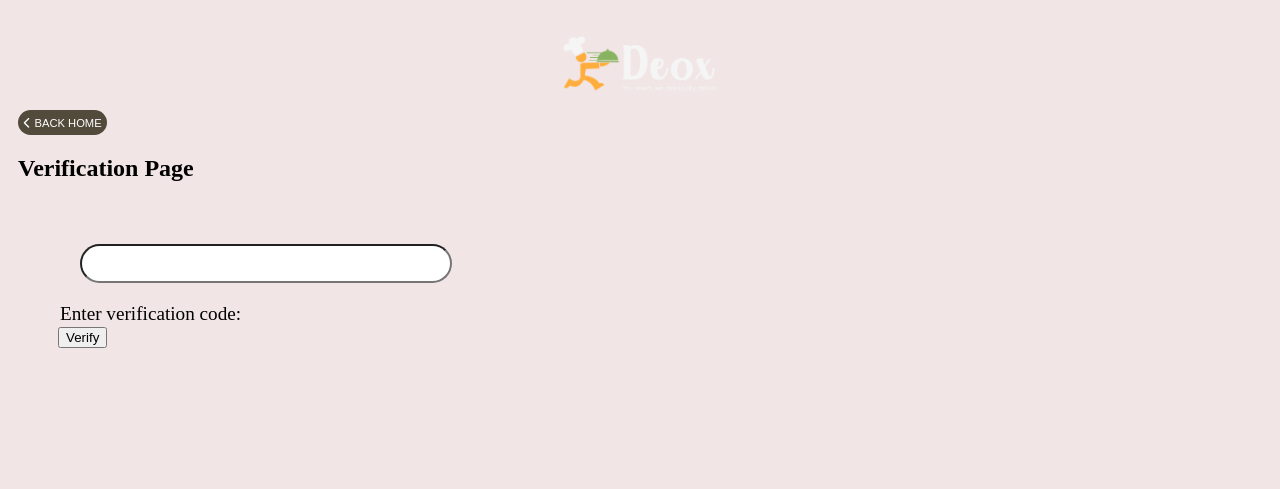
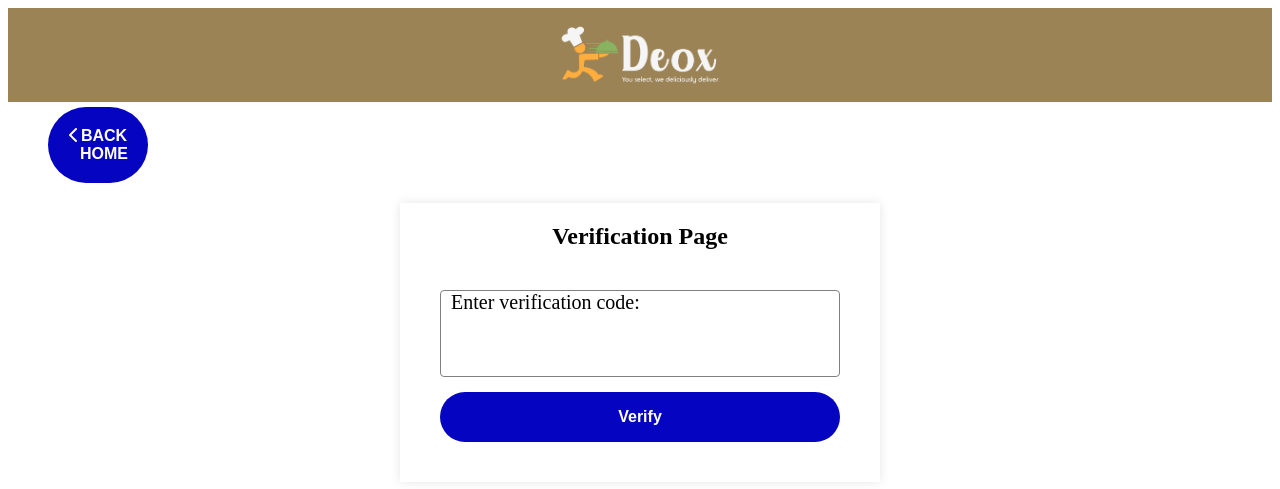
Before and after one commit to Thomas-m-waka/food_ordering_system, a Django app: page /members/enter_verification_code in a window 1280 px wide. Shown: the top 489 px of the page. Run offline with Django 4.2, Linux system fonts and the light colour scheme.

Commit message:
Update home.css

```diff
--- a/members/static/home.css
+++ b/members/static/home.css
@@ -1,65 +1,215 @@
-html{
-    background-color: #f1e5e5;
-    color: black;
-    padding: 10px;
+.container-wrapper {
+    display: flex;
+    justify-content: center;
+    align-items: center;
+    margin-top:20px;
+}
+
+.container {
+    text-align: center;
+    box-shadow: 0 0 10px rgba(3, 3, 3, 0.1);
 
 }
-.my-form{
+.container h2{
 
-    border-radius: 25px;
-    margin: 20px;
-    padding: 20px;
+    margin-bottom:0;
 }
-.my-form label{
-    font-size: 1.2rem;
+
+.myform {
+    width: 400px;
+    padding: 40px;
+    margin-bottom:0;
 }
-.my-input{
+
+.submit_button {
+    width: 400px;
+    border-radius: 20px;
+    padding: 0;
+    margin-top: 0;
+    cursor: pointer;
+    margin-bottom:0;
+}
+
+.form_class {
+    margin-bottom: 15px;
+    display: flex;
+    align-items: center;
+    justify-content: flex-start;
+    padding: 8px;
+    border-radius: 4px;
+    border: 1px solid gray;
+    transition: box-shadow 0.3s ease;
+    position: relative;
+}
+
+.form_class input[type='text'],
+.form_class input[type='password'],
+.form_class input[type='email'] {
+    width: calc(100% - 20px);
+    border: none;
     padding: 10px;
-    border-radius: 25px;
-    margin: 20px;
-    width: 70%;
+    font-size: 18px;
+    transition: border-color 0.3s ease;
 }
-.my-submit{
-    padding: 20px;
-    font-size: 1.2rem;
+
+.form_class input[type='text']:focus,
+.form_class input[type='password']:focus,
+.form_class input[type='email']:focus {
+    font-size: 18px;
+    outline: none;
+}
+
+.form_class:focus-within {
+    border: 2.5px solid rgb(45, 102, 235);
+    box-shadow: 0 0 10px rgba(45, 102, 235, 0.5);
+}
+
+.form_class label {
+    position: absolute;
+    left: 10px;
+    top: 40%;
+    transform: translateY(-0%);
+    transition: top 0.3s ease, font-size 0.3s ease;
+    font-size: 18px;
+    margin-bottom: 4px;
+}
+
+.form_class input[type='text']:focus + label,
+.form_class input[type='text']:valid + label,
+.form_class input[type='password']:focus + label,
+.form_class input[type='password']:valid + label,
+.form_class input[type='email']:focus + label,
+.form_class input[type='email']:valid + label {
+    top: 0;
+    font-size: 20px;
+}
+
+button {
+    background-color: rgb(4, 4, 193);
+    color: #fff;
+    border: none;
+    width: 100%;
+    padding: 16px;
+    font-size: 16px;
     font-weight: bold;
-    background-color:olive;
-    color: #fff;
-    border-radius: 25px;
-    width: 50%;
-    border: transparent;
+    cursor: pointer;
+    border-radius: 40px;
 }
-.div-1{
-    padding: 10px;
-    margin: 10px;
+
+.submit_button button:hover {
+    background-color: rgb(17, 149, 231);
+}
+
+.account a {
+    font-size: 20px;
+    margin-left: 6px;
+    text-decoration: none;
+    padding: 2px;
+    cursor: pointer;
+    color: blue;
+    transition: box-shadow 0.3s ease;
+}
+
+.account a:hover {
+    background-color: white;
+    padding: 5px;
+    border-radius: 4px;
+    color: blue;
+    box-shadow: 0 0 10px rgba(45, 102, 235, 0.5);
+}
+
+.account {
     display: flex;
-    flex-direction: row;
-    justify-content: space-evenly;
+    margin-left: 10px;
+    margin-top:0;
 }
-.register-btn{
-    padding: 20px;
-    font-size: 1.2rem;
-    font-weight: bold;
-    background-color:orangered;
-    color: #fff;
-    border-radius: 25px;
-    width: 50%;
-    border: transparent;
+
+.account p {
+    display: flex;
+    margin-left: 40px;
+    font-size: 20px;
+    font-weight: 400;
+    margin-top:0;
 }
-.register-btn a{
-    text-decoration: none;
-    color: #fff;
+
+.form_class .errorlist {
+    display: flex;
+    color: red;
+    font-size: 14px;
+    list-style: none;
+    margin-left: 0;
 }
-.myform{
-    border-radius: 25px;
-    margin: 20px;
-    padding: 20px;
+.error{
+    color:red;
+    list-style: none;
 }
-.myform1{
-    border-radius: 25px;
-    margin: 20px;
-    padding: 20px;
-    border: 1px solid goldenrod;
+.mess li{
+    color:red;
+    list-style: none;
+    font-size:18px;
+}
+
+.accounte{
+    display: flex;
+    margin-left: 10px;
+    margin-top:0;
+    margin-bottom:0;
+
+}
+.accounte a{
+    text-decoration:none;
+    font-size:18px;
+    margin-bottom:0;
+    font-weight:600;
+    transition:0.3 ease;
+}
+.accounte a:hover{
+    background-color: rgb(109, 109, 238);
+    color:white;
+    padding:2px;
+    border-radius:2px;
+
+}
+.dd{
+    top:0;
+   background-color:#9b8356;
+}
+
+.dd .logo{
+    background-color:#9b8356;}
+/* mobile view */
+@media only screen and (max-width: 600px) {
+    .container {
+        padding: 10px;
+        width: 100%;
+    }
+
+    .myform {
+        width: 90%;
+        padding: 20px;
+    }
+
+    .submit_button {
+        width: 100%;
+    }
+
+    .form_class {
+        padding: 8px;
+    }
+
+    .form_class label {
+        font-size: 16px;
+    }
+
+    .form_class input[type='text'],
+    .form_class input[type='password'],
+    .form_class input[type='email'] {
+        font-size: 16px;
+    }
+
+    button {
+        font-size: 14px;
+    }
 }
 .myform ul{
     list-style-type: none;
@@ -101,9 +251,10 @@ html{
     justify-content: space-between;
     margin: 5px;
     padding: 5px;
-    border: 2px solid goldenrod;
+
+    border: 2px solid rgb(46, 45, 44);
     border-radius: 25px;
-    width: 60%;
+    width: 50%;
     margin-left: auto;
     margin-right: auto;
 }
@@ -141,14 +292,19 @@ html{
 }
 .order-all{
     padding: 20px;
-    background-color: olive;
+    background-color: rgb(59, 59, 236);
     font-size: 1.5rem;
     border: transparent;
     border-radius: 25px;
-    margin-left: auto;
-    margin-right: auto;
+    margin:0 auto;
+    width: 300px;
+    align-items: center;
+    justify-content: center;
     position: relative;
-    display: block;
+    display:flex;
+}
+.order-all:hover{
+background: linear-gradient(to  right,rgb(189, 126, 240),rgb(160, 160, 232));
 }
 .order-all a{
     text-decoration: none;
@@ -164,7 +320,8 @@ html{
 }
 #actual-total{
     font-size: 2rem;
-    text-decoration: underline;
+    text-decoration: none;
+    font-weight:400;
 }
 .fom{
     border: 1px solid goldenrod;
@@ -344,25 +501,50 @@ html{
     background-color: rgb(100, 91, 67);
     color: #fff;
     padding: 10px;
+    margin: 0  auto;
     border: transparent;
     border-radius: 12px;
+    display:flex;
+    width:300px;
+    transition:0.3 ease;
+}
+.cart-center button:hover{
+    background-color: rgb(244, 135, 88);
+    color:black;
+
 }
 .cart-center a{
     text-decoration: none;
     color: #fff;
 }
+.cart-center h2{
+    margin-bottom:20px;
+}
+
+
 .back-btn{
-    color: #fff;
-    background:rgb(82, 75, 60);
-    border: transparent;
-    border-radius: 25px;
-    padding: 5px;
+    margin-top:5px;
+    margin-left:40px;
+    width:100px;
+
+    color:white;
+
 }
 .back-btn a{
-    text-decoration: none;
-    color: #fff;
-    font-size: 0.7rem;
+    color:white;
+    text-decoration:none;
+    display:flex;
+    text-align: center;
+    padding:4px;
+    cursor: pointer;
+
+
 }
+.back-btn:hover{
+    background-color: rgb(117, 117, 250);
+    color:white;
+}
+
 .logo{
     margin-left: auto;
     margin-right: auto;
@@ -382,6 +564,13 @@ html{
     color: #fff;
     font-size: 1rem;
 }
+.dd{
+    top:0;
+   background-color:#9b8356;
+}
+
+.dd .logo{
+    background-color:#9b8356;}
 @media screen and (max-width:992px) {
     .item-img{
         max-width: 50%;
```
